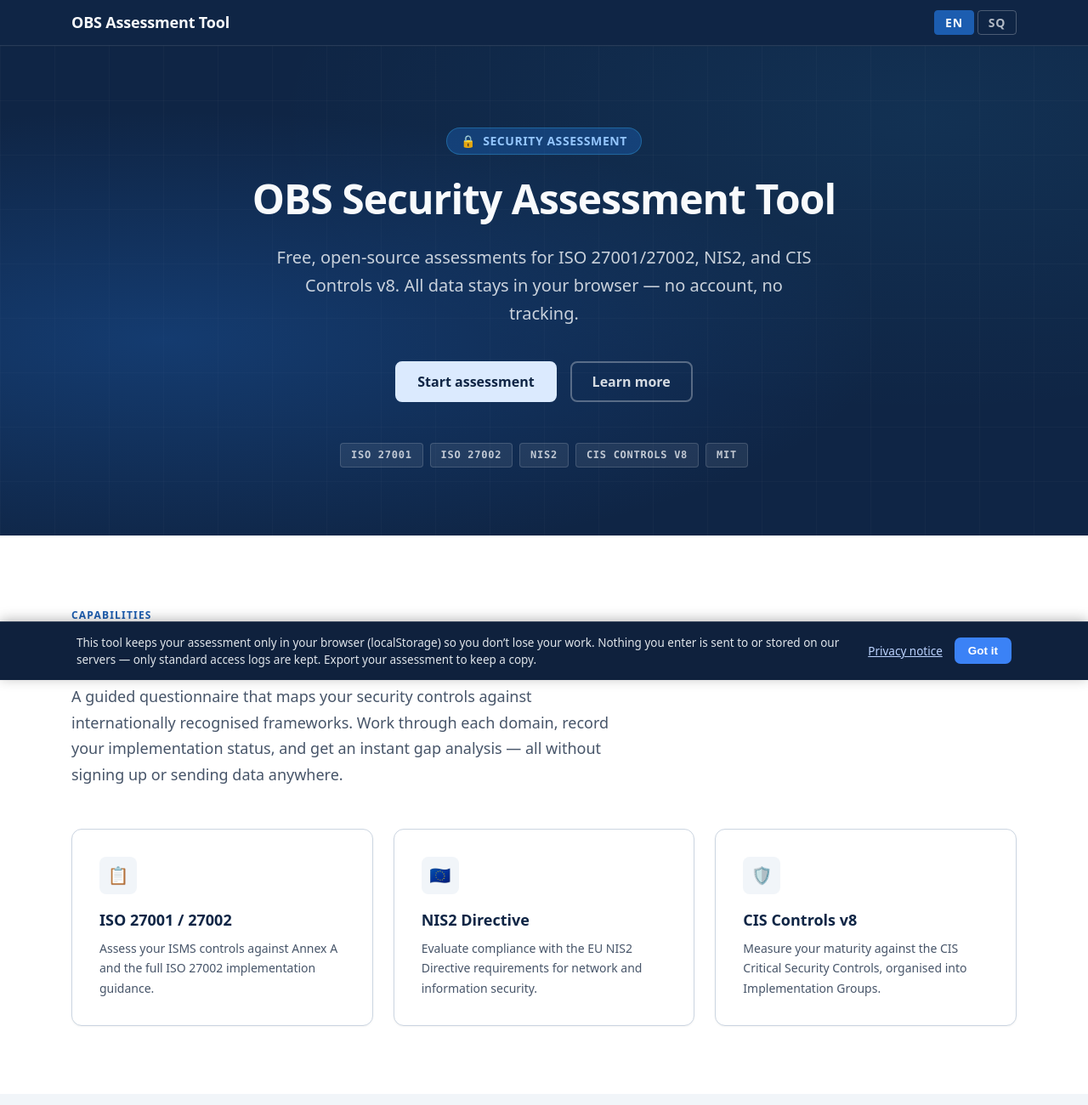
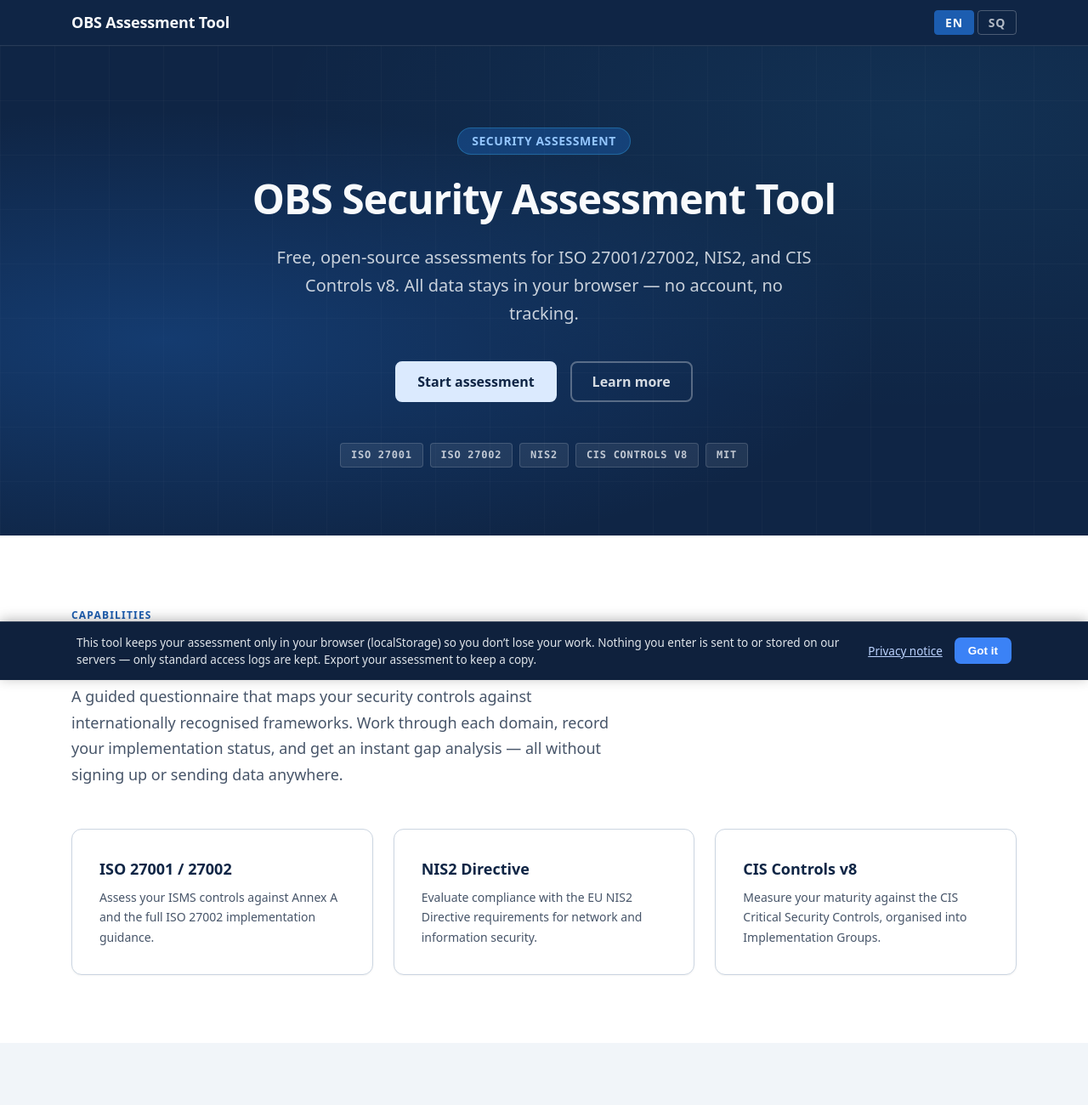
Before and after one commit to ObsidianCorps/obs-assessment-tool, a website: page index.html in a window 1280 px wide. Shown: the top 1300 px of the page at 85% size. Drawn offline with Linux system fonts and the light colour scheme.

Commit message:
style: remove decorative emojis from landing page

```diff
--- a/index.html
+++ b/index.html
@@ -28,7 +28,6 @@
     <section class="hero" aria-labelledby="hero-heading">
       <div class="container">
         <p class="hero__eyebrow" aria-hidden="true">
-          <span>&#x1F512;</span>
           <span data-i18n="heroEyebrow">Security Assessment</span>
         </p>
         <h1 id="hero-heading" data-i18n="heroTitle">OBS Security Assessment Tool</h1>
@@ -65,7 +64,6 @@
 
         <div class="card-grid">
           <div class="feature-card">
-            <div class="feature-card__icon" aria-hidden="true">&#x1F4CB;</div>
             <h3 data-i18n="whatCard1Title">ISO 27001 / 27002</h3>
             <p data-i18n="whatCard1Desc">
               Assess your ISMS controls against Annex&nbsp;A and the full ISO&nbsp;27002
@@ -74,7 +72,6 @@
           </div>
 
           <div class="feature-card">
-            <div class="feature-card__icon" aria-hidden="true">&#x1F1EA;&#x1F1FA;</div>
             <h3 data-i18n="whatCard2Title">NIS2 Directive</h3>
             <p data-i18n="whatCard2Desc">
               Evaluate compliance with the EU NIS2 Directive requirements for network
@@ -83,7 +80,6 @@
           </div>
 
           <div class="feature-card">
-            <div class="feature-card__icon" aria-hidden="true">&#x1F6E1;&#xFE0F;</div>
             <h3 data-i18n="whatCard3Title">CIS Controls v8</h3>
             <p data-i18n="whatCard3Desc">
               Measure your maturity against the CIS Critical Security Controls, organised
```
